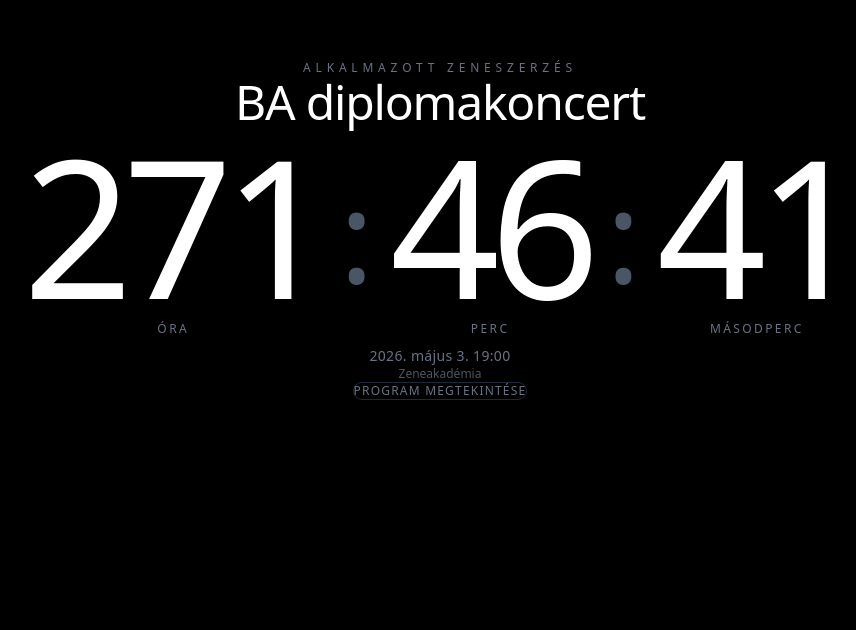
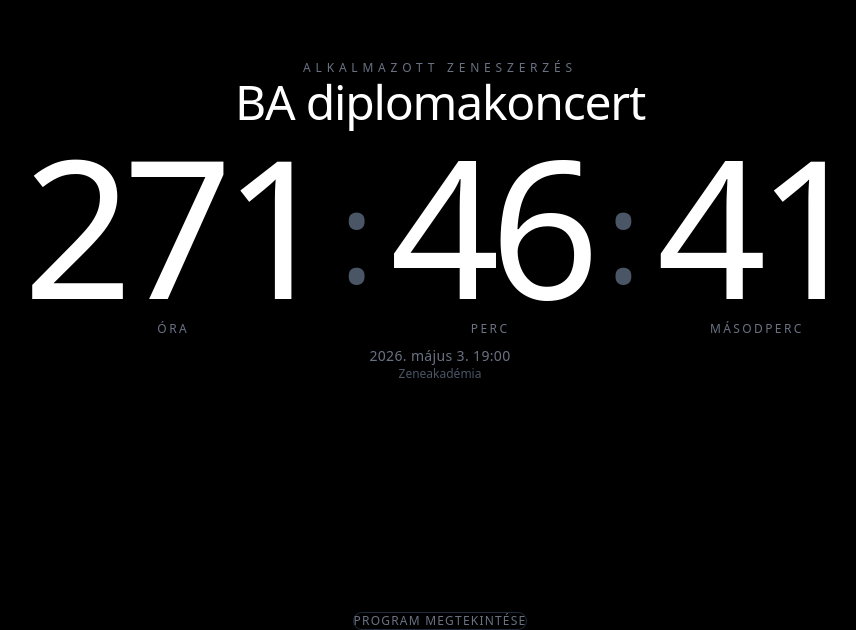
Before and after one commit to denandras/zeneszerzok, a Next.js app: page / in a window 1280 px wide. Shown: the part 170-800 px from the top of the page, without its empty margins (200-1056 px from the left). Built offline with nearby package versions, Linux system fonts and the light colour scheme.

Commit message:
Move skip button to bottom of countdown page

```diff
--- a/app/components/Countdown.tsx
+++ b/app/components/Countdown.tsx
@@ -23,9 +23,11 @@ export default function Countdown({ onSkip }: CountdownProps) {
   }
 
   return (
-    <div className="min-h-screen flex flex-col items-center justify-center p-8 relative">
+    <div className="min-h-screen flex flex-col items-center justify-between p-8 md:p-12">
+      {/* Top content - centered vertically */}
+      <div className="flex-1 flex flex-col items-center justify-center w-full">
         {/* Title */}
-      <div className="text-center mb-16">
+        <div className="text-center mb-12 md:mb-16">
           <p className="text-xs uppercase tracking-[0.4em] text-gray-500 mb-2">
             Alkalmazott zeneszerzés
           </p>
@@ -35,7 +37,8 @@ export default function Countdown({ onSkip }: CountdownProps) {
         </div>
 
         {/* Countdown */}
-      <div className="flex items-baseline gap-2 md:gap-4 font-light select-none">
+        <div className="flex items-baseline gap-2 md:gap-4 font-light select-none"
+        >
           {/* Hours */}
           <div className="text-center">
             <span className="text-[clamp(4rem,15vw,12rem)] leading-none tracking-tighter">
@@ -76,7 +79,7 @@ export default function Countdown({ onSkip }: CountdownProps) {
         </div>
 
         {/* Date */}
-      <div className="mt-16 text-center">
+        <div className="mt-12 md:mt-16 text-center">
           <p className="text-sm text-gray-500 tracking-wide">
             2026. május 3. 19:00
           </p>
@@ -84,11 +87,12 @@ export default function Countdown({ onSkip }: CountdownProps) {
             Zeneakadémia
           </p>
         </div>
+      </div>
 
-      {/* Skip button - centered and moved up */}
+      {/* Skip button - at bottom */}
       <button
         onClick={() => onSkip()}
-        className="mt-20 px-6 py-3 text-xs uppercase tracking-widest text-gray-500 hover:text-white border border-gray-800 hover:border-gray-600 rounded-full transition-all"
+        className="px-6 py-3 text-xs uppercase tracking-widest text-gray-500 hover:text-white border border-gray-800 hover:border-gray-600 rounded-full transition-all"
       >
         Program megtekintése
       </button>
```
Also changed, not shown: 16 other files (tests, documents, lock files or other folders). Lines whose indentation alone changed are shown as unchanged.
